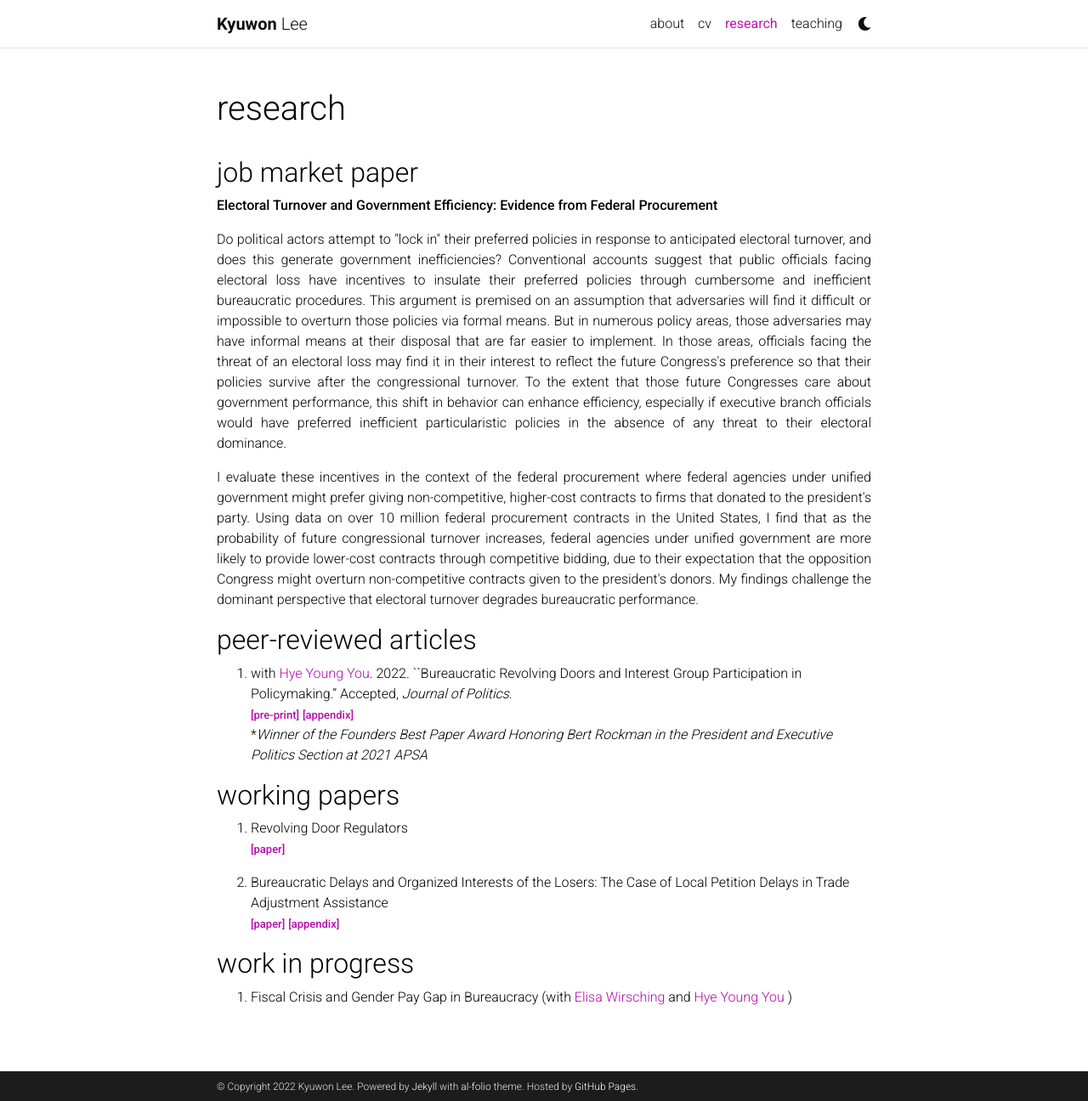
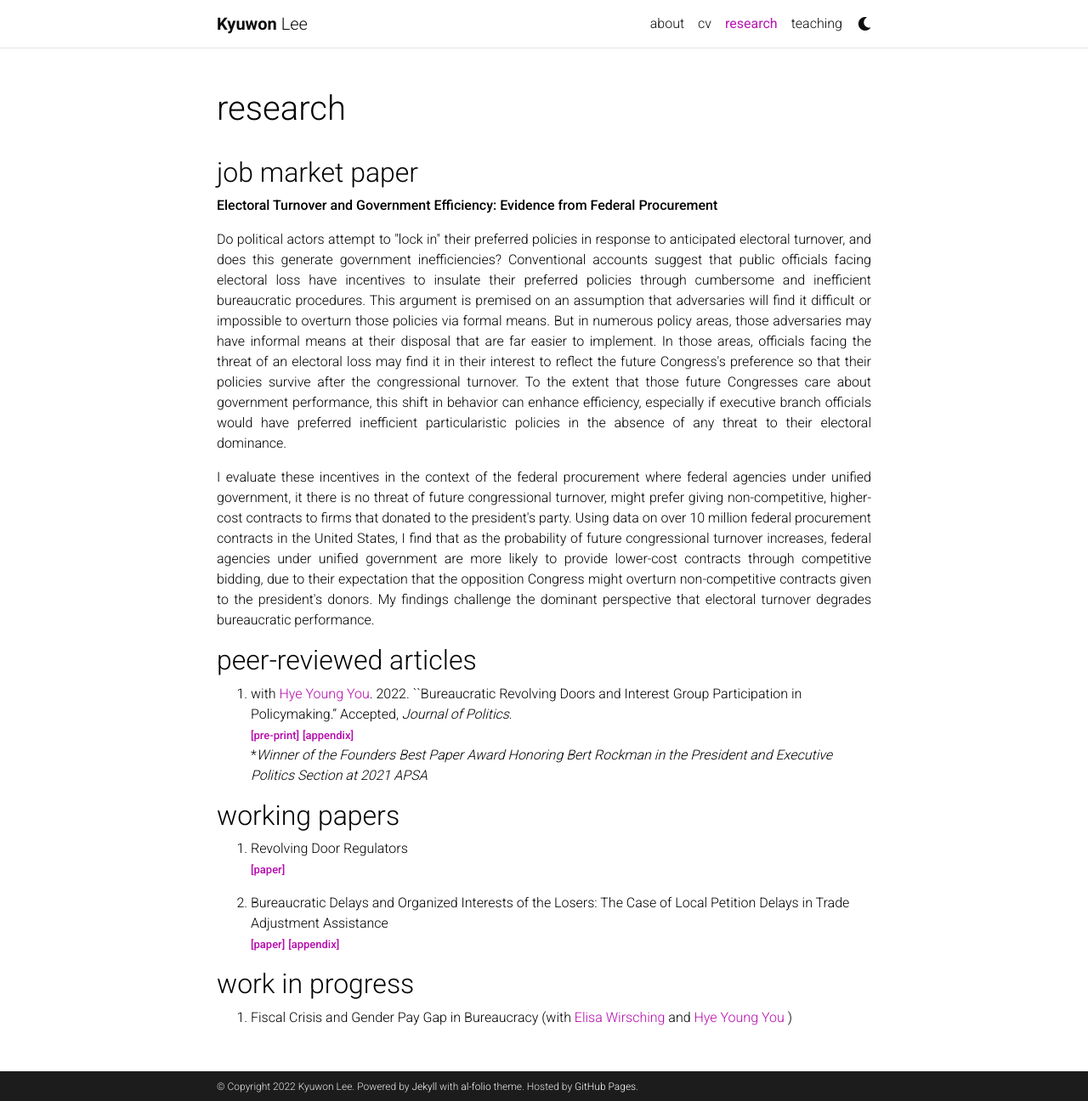
Before and after one commit to kyuwon-lee/kyuwon-lee.github.io, a Jekyll site: the page built from _pages/Research.md, in a window 1280 px wide and 1296 px high. Shown: the whole window at 85% size. Built offline with Jekyll 4.4.1, drawn with Linux system fonts in a browser that asks for light colours; comment, search, counter and statistics services are not loaded; a style sheet for code colours, icons or effects is not loaded.

Commit message:
Update Research.md

```diff
--- a/_pages/Research.md
+++ b/_pages/Research.md
@@ -12,7 +12,7 @@ nav: true
 Do political actors attempt to "lock in" their preferred policies in response to anticipated electoral turnover, and does this generate government inefficiencies? Conventional accounts suggest that public officials facing electoral loss have incentives to insulate their preferred policies through cumbersome and inefficient bureaucratic procedures. This argument is premised on an assumption that adversaries will find it difficult or impossible to overturn those policies via formal means. But in numerous policy areas, those adversaries may have informal means at their disposal that are far easier to implement. In those areas, officials facing the threat of an electoral loss may find it in their interest to reflect the future Congress's preference so that their policies survive after the congressional turnover. To the extent that those future Congresses care about government performance, this shift in behavior can enhance efficiency, especially if executive branch officials would have preferred inefficient particularistic policies in the absence of any threat to their electoral dominance.</font></p>
 
 <p style="text-align: justify;"><font size="3">
- I evaluate these incentives in the context of the federal procurement where federal agencies under unified government might prefer giving non-competitive, higher-cost contracts to firms that donated to the president's party. Using data on over 10 million federal procurement contracts in the United States, I find that as the probability of future congressional turnover increases, federal agencies under unified government are more likely to provide lower-cost contracts through competitive bidding, due to their expectation that the opposition Congress might overturn non-competitive contracts given to the president's donors. My findings challenge the dominant perspective that electoral turnover degrades bureaucratic performance.</font></p>
+ I evaluate these incentives in the context of the federal procurement where federal agencies under unified government, it there is no threat of future congressional turnover, might prefer giving non-competitive, higher-cost contracts to firms that donated to the president's party. Using data on over 10 million federal procurement contracts in the United States, I find that as the probability of future congressional turnover increases, federal agencies under unified government are more likely to provide lower-cost contracts through competitive bidding, due to their expectation that the opposition Congress might overturn non-competitive contracts given to the president's donors. My findings challenge the dominant perspective that electoral turnover degrades bureaucratic performance.</font></p>
 
 
 ## peer-reviewed articles
```
